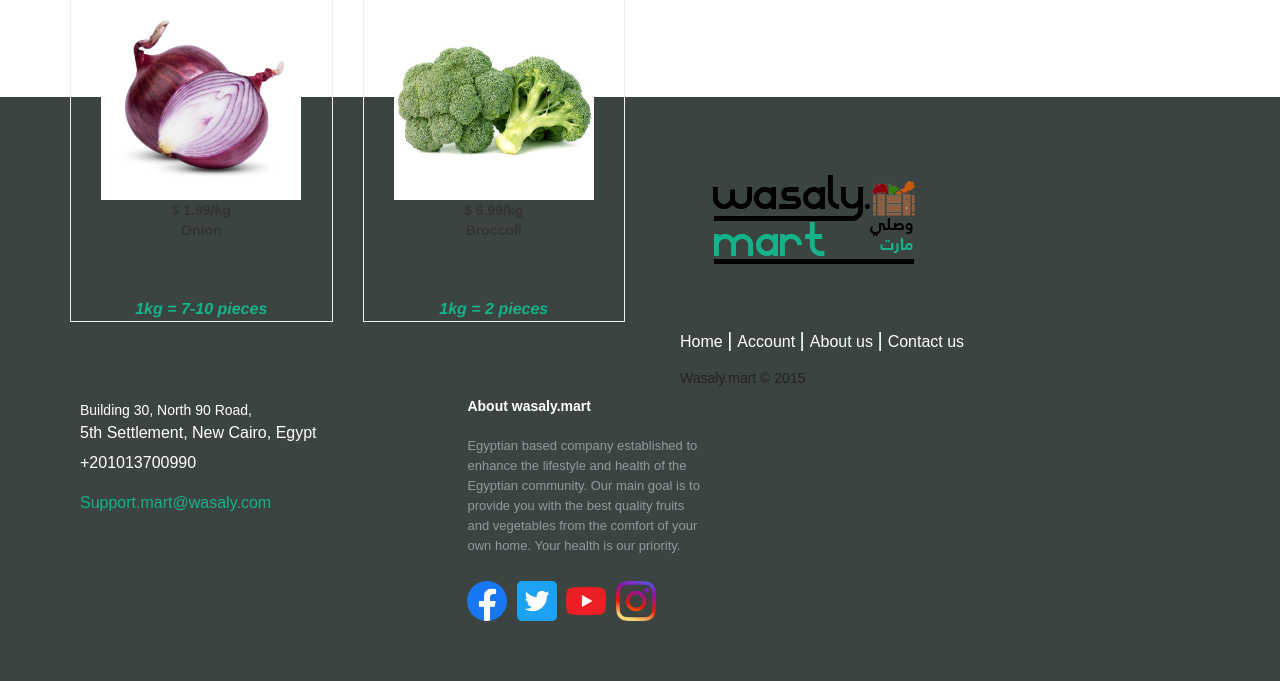
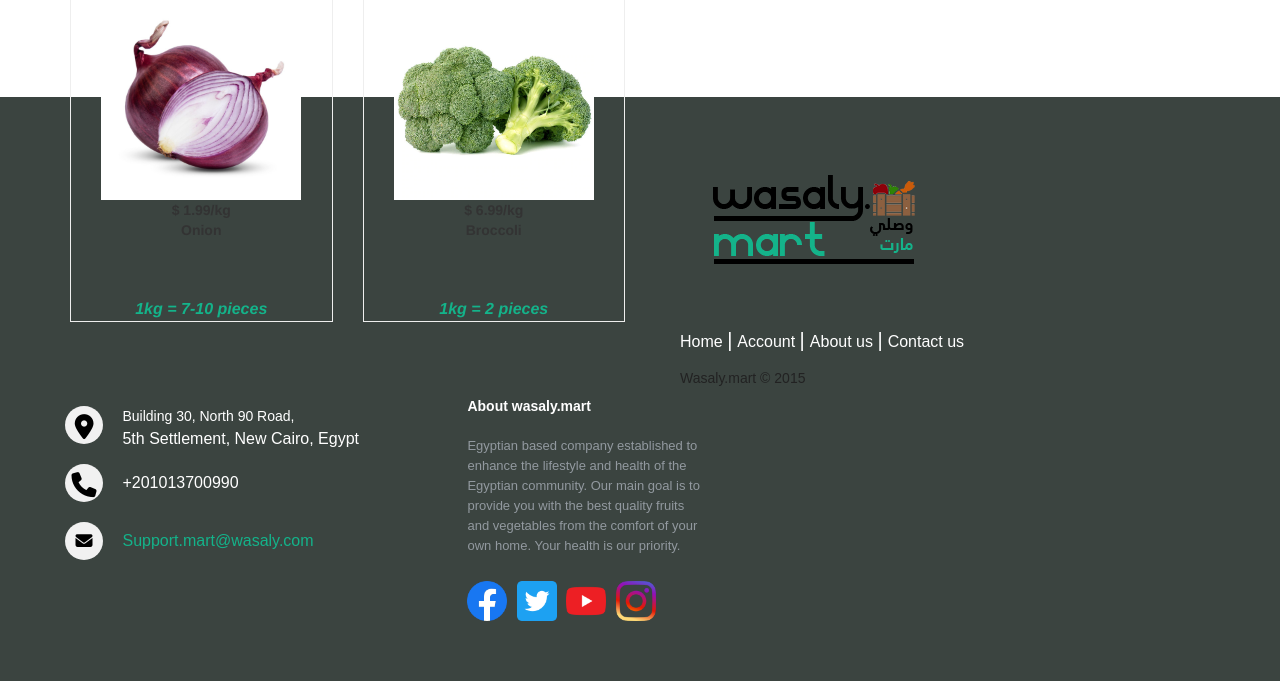
Before and after one commit to Seifeldin-Khalil/wasaly, a PHP site: the page made by User Veggies.html in a window 1280 px wide. Shown: the part 948-1629 px from the top of the page. Run offline with PHP 8.4, Linux system fonts and the light colour scheme; some libraries are stand-ins or nearby versions.

Commit message:
final isa

```diff
--- a/Include/CSS/SeifStyleSheet.css
+++ b/Include/CSS/SeifStyleSheet.css
@@ -91,10 +91,7 @@
 }
 
 /* Fruits & Veggies*/
-@import url(https://cdn.jsdelivr.net/npm/bootstrap@5.0.0-alpha1/dist/css/bootstrap.min.css);
-@import url(https://cdn.jsdelivr.net/npm/bootstrap@5.0.0-alpha1/dist/js/bootstrap.bundle.min.js);
-@import url(https://cdnjs.cloudflare.com/ajax/libs/font-awesome/4.7.0/css/font-awesome.min.css);
-@import url(https://cdnjs.cloudflare.com/ajax/libs/jquery/3.2.1/jquery.min.js);
+
 
 .header-fruits{
     font-size: 24px;
--- a/User Veggies.html
+++ b/User Veggies.html
@@ -6,7 +6,12 @@
 
     <link rel="stylesheet" href="Include/CSS/SeifStyleSheet.css">
     <link rel="stylesheet" href="Include/CSS/stylesheet.css">
+    <script src="Include/JavaScripts/SeifJavaScript.js">
+    </script>
+    <script script src="https://kit.fontawesome.com/74ca053b53.js" crossorigin="anonymous"></script>
+
       <link rel="preconnect" href="https://fonts.googleapis.com/%22%3E">
+
 <link rel="preconnect" href="https://fonts.gstatic.com/" crossorigin>
 <link href="https://fonts.googleapis.com/css2?family=Oswald:wght@200&display=swap" rel="stylesheet">
     <link rel="preconnect" href="https://fonts.googleapis.com">
```
